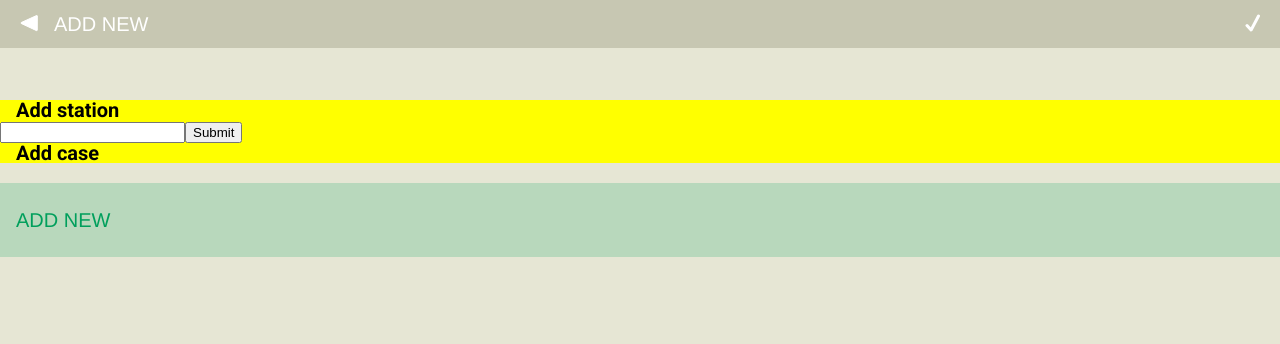
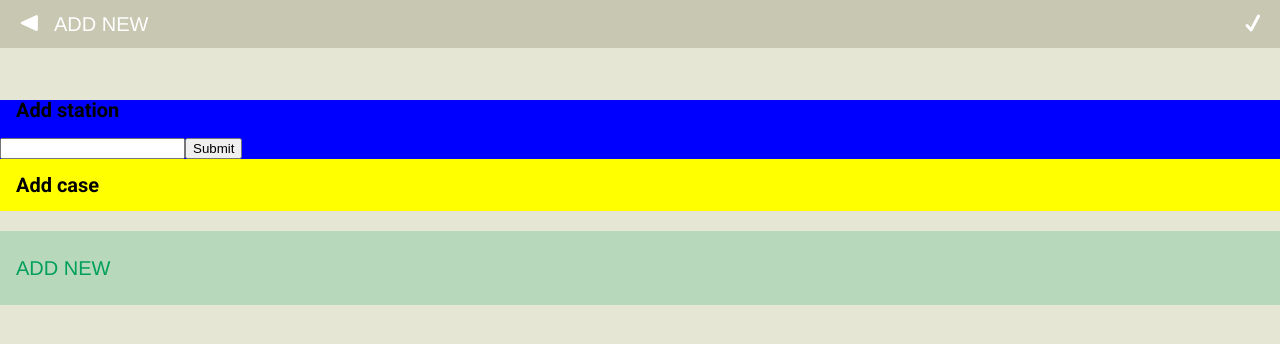
Before and after one commit to fac-14/OSCEBossKey, a React (Vite) app: page /history/add/station in a window 1280 px wide. Shown: the top 344 px of the page. Built offline with nearby package versions, Linux system fonts and the light colour scheme; a web font is replaced by a local one.

Commit message:
add style to instructionH2 in AddNewFlow

```diff
--- a/src/components/Pages/AddNew/InstructionText.js
+++ b/src/components/Pages/AddNew/InstructionText.js
@@ -5,7 +5,7 @@ import styled from "styled-components";
 const StyledInstructionH2 = styled.h2`
   font-family: "Roboto", Helvetica, sans-serif;
   font-weight: 700;
-  margin: 0 16px;
+  margin: 0 16px 16px 16px;
 `;
 
 export default class InstructionText extends React.Component {
--- a/src/components/Pages/AddNew/NewTileInput.js
+++ b/src/components/Pages/AddNew/NewTileInput.js
@@ -1,15 +1,23 @@
 import React from "react";
 import PropTypes from "prop-types";
+import styled from "styled-components";
 
 import InstructionText from "./InstructionText";
 import NewTileTextInput from "./NewTileTextInput";
+
+const StyledNewTileInputContainer = styled.div`
+  background: blue;
+  margin-bottom: 16px;
+`;
 
 export default class NewTileInput extends React.Component {
   render() {
     return (
       <React.Fragment>
-        <InstructionText text={this.props.instructionText} />
-        <NewTileTextInput userTypes={this.props.userTypes} />
+        <StyledNewTileInputContainer>
+          <InstructionText text={this.props.instructionText} />
+          <NewTileTextInput userTypes={this.props.userTypes} />
+        </StyledNewTileInputContainer>
       </React.Fragment>
     );
   }
--- a/src/components/Pages/AddNew/NewTileTextInput.js
+++ b/src/components/Pages/AddNew/NewTileTextInput.js
@@ -1,5 +1,10 @@
 import React from "react";
 import PropTypes from "prop-types";
+import styled from "styled-components";
+
+const NewTileTextInputContainer = styled.div`
+  background-color: red;
+`;
 
 export default class NewTileTextInput extends React.Component {
   state = {
```
